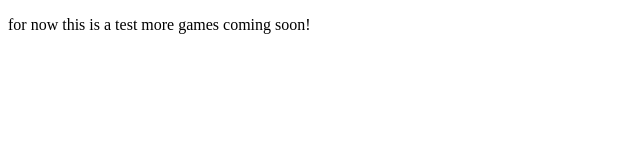
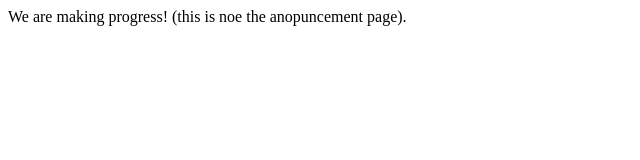
Before and after one commit to Ethan33187/HIPO.github.io, a plain HTML site: page index.html in a window 1280 px wide. Shown: the whole page, without its empty margins (0-640 px from the left). Drawn offline with Linux system fonts and the light colour scheme.

Commit message:
Update index.html

```diff
--- a/index.html
+++ b/index.html
@@ -5,6 +5,6 @@
 </head>
 
   <body>
-<p>for now this is a test more games coming soon!</p>
+<h>We are making progress! (this is noe the anopuncement page).</h>
   </body>
 </html>
```
